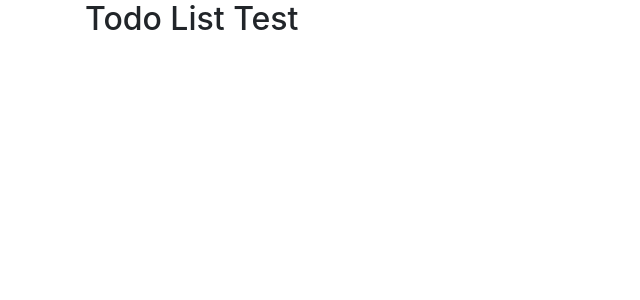
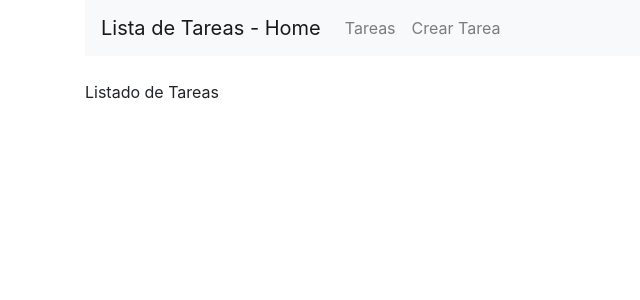
Before and after one commit to hugo1987s/todoListB, a React (Create React App) app: page / in a window 1280 px wide. Shown: the top 300 px of the page, without its empty margins (0-640 px from the left). Built offline with nearby package versions, Linux system fonts and the light colour scheme.

Commit message:
initial structure

```diff
--- a/package.json
+++ b/package.json
@@ -6,8 +6,10 @@
     "@testing-library/jest-dom": "^5.11.4",
     "@testing-library/react": "^11.1.0",
     "@testing-library/user-event": "^12.1.10",
+    "bootstrap": "^4.5.3",
     "react": "^17.0.1",
     "react-dom": "^17.0.1",
+    "react-router-dom": "^5.2.0",
     "react-scripts": "4.0.0",
     "web-vitals": "^0.2.4"
   },
--- a/src/App.js
+++ b/src/App.js
@@ -1,14 +1,36 @@
 import React, { Component } from "react";
+import { BrowserRouter as Router, Route, Link } from "react-router-dom";
+
 import "bootstrap/dist/css/bootstrap.min.css";
+
+import CreateTodo from "./components/createTodo.component";
+import EditTodo from "./components/editTodo.component";
+import TodosList from "./components/todos.component";
 
 class App extends Component {
   render() {
     return (
-
+      <Router>
         <div className="container">
-          <h2>Todo List Test</h2>
+          <nav className="navbar navbar-expand-lg navbar-light bg-light">
+            <Link to="/" className="navbar-brand">Lista de Tareas - Home</Link>
+            <div className="collpase navbar-collapse">
+              <ul className="navbar-nav mr-auto">
+                <li className="navbar-item">
+                  <Link to="/" className="nav-link">Tareas</Link>
+                </li>
+                <li className="navbar-item">
+                  <Link to="/create" className="nav-link">Crear Tarea</Link>
+                </li>
+              </ul>
+            </div>
+          </nav>
+          <br/>
+          <Route path="/" exact component={TodosList} />
+          <Route path="/edit/:id" component={EditTodo} />
+          <Route path="/create" component={CreateTodo} />
         </div>
-
+      </Router>
     );
   }
 }
--- /dev/null
+++ b/src/components/createTodo.component.js
@@ -0,0 +1,11 @@
+import React, { Component } from 'react';
+
+export default class CreateTodo extends Component {
+    render() {
+        return (
+            <div>
+                <p>Creacion de Tarea</p>
+            </div>
+        )
+    }
+}
--- /dev/null
+++ b/src/components/editTodo.component.js
@@ -0,0 +1,11 @@
+import React, { Component } from 'react';
+
+export default class EditTodo extends Component {
+    render() {
+        return (
+            <div>
+                <p>Edicion de Tarea</p>
+            </div>
+        )
+    }
+}
--- /dev/null
+++ b/src/components/todos.component.js
@@ -0,0 +1,11 @@
+import React, { Component } from 'react';
+
+export default class TodosList extends Component {
+    render() {
+        return (
+            <div>
+                <p>Listado de Tareas</p>
+            </div>
+        )
+    }
+}
```
Also changed, not shown: 1 other file (tests, documents, lock files or other folders).
